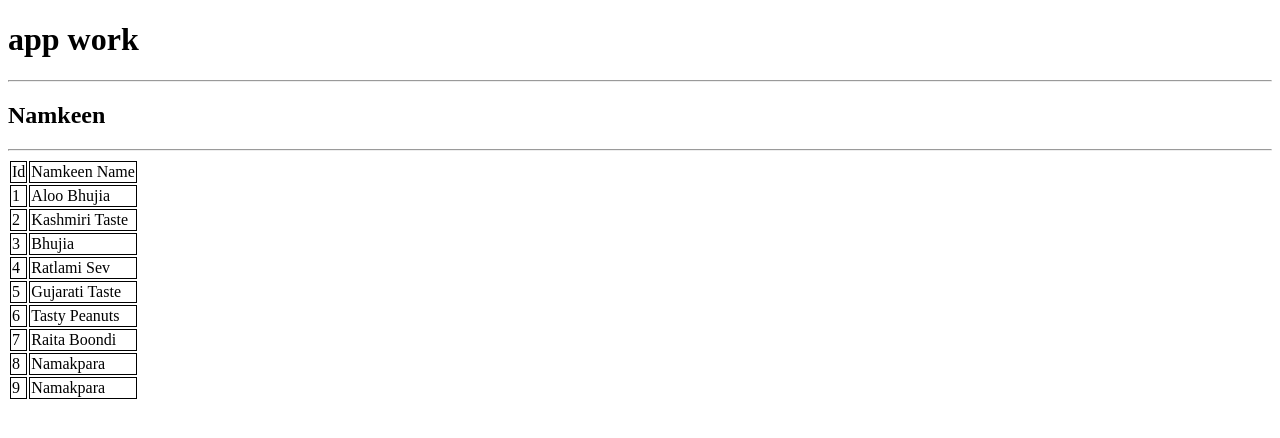
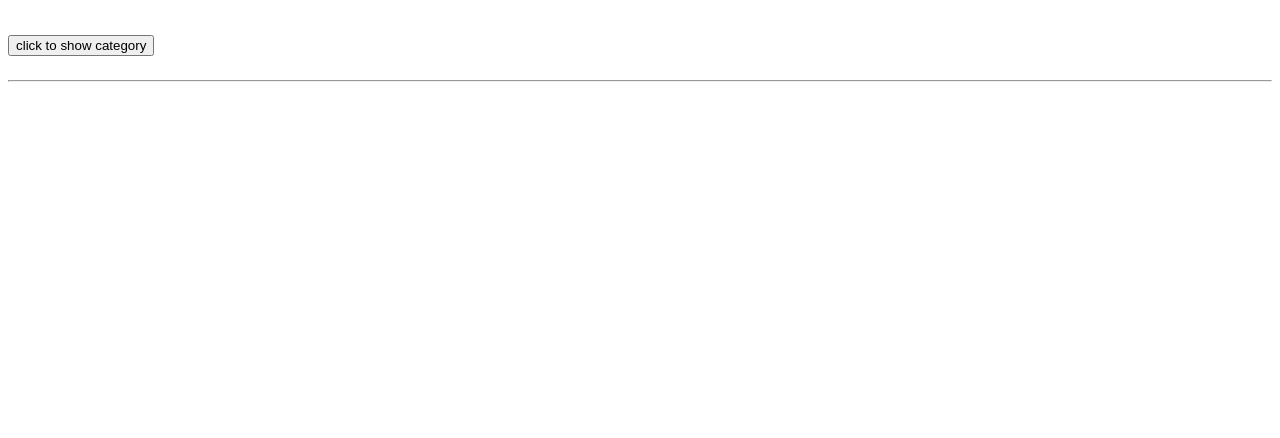
Before and after one commit to kishanlakhani/import-export-demo, an Angular app: page / in a window 1280 px wide. Shown: the top 438 px of the page. Built offline with nearby package versions, Linux system fonts and the light colour scheme.

Commit message:
drop down

```diff
--- a/src/app/app.component.html
+++ b/src/app/app.component.html
@@ -1,3 +1,3 @@
-<h1>app work</h1>
+<h1><button (click)="isShow()">click to show category </button></h1>
 <hr>
-<app-category></app-category>
+<app-category *ngIf="isCategoryShow" [isCategoryShow]="isCategoryShow"></app-category >
--- a/src/app/app.component.ts
+++ b/src/app/app.component.ts
@@ -7,4 +7,14 @@ import { Component } from '@angular/core';
 })
 export class AppComponent {
   title = 'import-export-demo';
+  isCategoryShow:boolean=false;
+  isShow(){
+    this.isCategoryShow = !this.isCategoryShow;
+  }
+
+  ngOnInit(): void {
+    //Called after the constructor, initializing input properties, and the first call to ngOnChanges.
+    //Add 'implements OnInit' to the class.
+    console.log("app component ngOnIt call");
+  }
 }
--- a/src/app/app.module.ts
+++ b/src/app/app.module.ts
@@ -2,14 +2,18 @@ import { NgModule } from '@angular/core'
 import { SharedModule } from './shared/shared.module'; //common and browsermodule
 import { AppComponent } from './app.component';
 import { CategoryModule } from './category/category.module';
+import { CoreComponent } from './core/core.component';
+import { FormsModule } from '@angular/forms';
 
 @NgModule({
   declarations: [
     AppComponent,
+    CoreComponent,
   ],
   imports: [
     SharedModule,
-    CategoryModule
+    CategoryModule,
+    FormsModule
   ],
   bootstrap: [AppComponent]
 })
--- a/src/app/category/category.component.html
+++ b/src/app/category/category.component.html
@@ -1,5 +1,33 @@
+<!-- for dropdownbox and input box  -->
+<h2>Namkeen</h2>
+<select name="" id="namkeenName" *ngIf="isHideProduct"  (click)="getPrice()" >
+<option value="" disabled>select change price</option>
+<option  *ngFor="let item of NamkeenName"  [value]="item">{{ item }}</option>
+</select>
+<input *ngIf="isShowPriceInput &&  isHideProduct" type="number" [(ngModel)]="newPrice">
 
-<h2>Namkeen</h2>
+<!-- for hide and show product  -->
+<hr>
+<button (click)="hideProduct()">Hide Product List</button>
 <hr>
 
-<app-product></app-product>
+<!-- for product category -->
+<div *ngIf="isHideProduct">
+  <div *ngIf="!selectValue; else notShow" >
+      <app-product></app-product>
+  </div>
+    <ng-template #notShow>
+      <app-product [priceChangeX]="newPrice" [selectIndexX]="selectIndex"></app-product>
+    </ng-template>
+</div>
+
+  <!--
+<div *ngIf="isHideProduct">
+<div *ngIf="price==0; else notShow" >
+    <app-product></app-product>
+  </div>
+  <ng-template #notShow>
+    <app-product [priceChange]="newPrice"></app-product>
+  </ng-template>
+</div>
+-->
--- a/src/app/category/category.component.ts
+++ b/src/app/category/category.component.ts
@@ -1,15 +1,82 @@
-import { Component, OnInit } from '@angular/core';
-
+import { Component, OnInit, SimpleChanges, Input } from '@angular/core';
+import {INamkeen , NAMKEEN } from '../product/Namkeen';
 @Component({
   selector: 'app-category',
   templateUrl: './category.component.html',
   styleUrls: ['./category.component.css']
 })
 export class CategoryComponent implements OnInit {
+  @Input() isCategoryShow:boolean=false;
+  // newPrice come from input box for change partucular product price and two way databinding
+  newPrice:number;
+  // all NAMKEEN data store in NamkeenList
+  NamekeenList:INamkeen[];
+  // for drop down store only name use NamkeenName
+  NamkeenName:string[];
+
+  name:string;
+  // isShowPriceInput for when drop down select then after show input box
+  isShowPriceInput:boolean;
+  //isHideProduct for product component show and hide
+  isHideProduct:boolean
+  // selectValue for store select dorp down value
+  selectValue:string;
+  // selectIndex index of selectValue in NAMKEEN
+  selectIndex:number;
 
   constructor() { }
 
   ngOnInit() {
+    console.log("category ngOnIt call")
+    this.newPrice=0;
+    this.NamekeenList = NAMKEEN;
+    this.NamkeenName = this.NamekeenList.map(namkeen=>{
+      return namkeen.namkeenName;
+    });
+    this.name='';
+    this.isShowPriceInput=false;
+    this.isHideProduct=true;
   }
 
+  ngOnChanges(changes: SimpleChanges): void {
+    //Called before any other lifecycle hook. Use it to inject dependencies, but avoid any serious work here.
+    //Add '${implements OnChanges}' to the class.
+    console.log("category componet ngOnChanege call " +changes.isCategoryShow.previousValue + " to " + changes.isCategoryShow.currentValue );
+
+  }
+
+  ngOnDestroy(): void {
+    //Called once, before the instance is destroyed.
+    //Add 'implements OnDestroy' to the class.
+    console.log("category destroy call")
+  }
+
+  // when hide product list button click hideProduct run
+  hideProduct(){
+    console.log(this.isHideProduct)
+    this.isHideProduct = !this.isHideProduct; // false to true or true to false toggel
+    this.isShowPriceInput = false;
+
+  }
+
+  // input box price value get when drop down value select
+  getPrice(){
+    console.log(this.name)
+
+    this.selectValue = (<HTMLInputElement>document.getElementById('namkeenName')).value;
+    let s = NAMKEEN[this.NamkeenName.indexOf(this.selectValue)].idNo;
+    this.selectIndex = s;
+    console.log(this.selectIndex)
+    let p  = NAMKEEN[this.NamkeenName.indexOf(this.selectValue)].price;
+    this.newPrice = Number(p);
+    this.isShowPriceInput = true;
+  }
+
+
+
+ a(){
+   console.log("kkk")
+ }
+
+
 }
--- a/src/app/category/category.module.ts
+++ b/src/app/category/category.module.ts
@@ -3,12 +3,13 @@ import { NgModule } from '@angular/core';
 
 import { CategoryComponent } from './category.component';
 import { ProductModule } from '../product/product.module';
-
+import { FormsModule} from '@angular/forms'
 @NgModule({
   declarations: [CategoryComponent],
   imports: [
     SharedModule,
-    ProductModule
+    ProductModule,
+    FormsModule
   ],
   exports:[
     CategoryComponent
--- /dev/null
+++ b/src/app/core/core.component.ts
@@ -0,0 +1,19 @@
+import { Component, OnInit } from '@angular/core';
+
+@Component({
+  selector: 'app-core',
+  template: `
+    <p>
+      core works!
+    </p>
+  `,
+  styles: []
+})
+export class CoreComponent implements OnInit {
+
+  constructor() { }
+
+  ngOnInit() {
+  }
+
+}
--- a/src/app/product/Namkeen.ts
+++ b/src/app/product/Namkeen.ts
@@ -1,18 +1,19 @@
-export interface Namkeen {
-    id:number,
-    namkeenName:string
+export interface INamkeen {
+    idNo:number,
+    namkeenName:string,
+    price:number
 }
 
 
 
-export const NAMKEEN : Namkeen[]= [
-    {id:1,namkeenName:"Aloo Bhujia" },
-    {id:2,namkeenName:"Kashmiri Taste" },
-    {id:3,namkeenName:"Bhujia" },
-    {id:4,namkeenName:"Ratlami Sev" },
-    {id:5,namkeenName:"Gujarati Taste" },
-    {id:6,namkeenName:"Tasty Peanuts" },
-    {id:7,namkeenName:"Raita Boondi" },
-    {id:8,namkeenName:"Namakpara" },
-    {id:9,namkeenName:"Namakpara" },
+export let NAMKEEN : INamkeen[]= [
+    {idNo:1,namkeenName:"Aloo Bhujia",price:5 },
+    {idNo:2,namkeenName:"Kashmiri Taste",price:10 },
+    {idNo:3,namkeenName:"Bhujia" ,price:20},
+    {idNo:4,namkeenName:"Ratlami Sev" ,price:30},
+    {idNo:5,namkeenName:"Gujarati Taste" ,price:50},
+    {idNo:6,namkeenName:"Tasty Peanuts" ,price:80},
+    {idNo:7,namkeenName:"Raita Boondi",price:10 },
+    {idNo:8,namkeenName:"Namakpara" ,price:5},
+    {idNo:9,namkeenName:"Namakpara" ,price:15}
 ];
--- a/src/app/product/product.component.html
+++ b/src/app/product/product.component.html
@@ -3,10 +3,12 @@
         <tr>
             <td>Id</td>
             <td>Namkeen Name</td>
+            <td>Price</td>
         </tr>
         <tr *ngFor="let namkeen of NamkeenList">
-            <td>{{namkeen.id}}</td>
+            <td>{{namkeen.idNo}}</td>
             <td>{{namkeen.namkeenName}}</td>
+            <td>{{namkeen.price }}</td>
         </tr>
 
     </table>
--- a/src/app/product/product.component.ts
+++ b/src/app/product/product.component.ts
@@ -1,18 +1,41 @@
-import { Component, OnInit } from '@angular/core';
-import { NAMKEEN,Namkeen } from './Namkeen';
+import { Component, OnInit  ,SimpleChanges, Input,OnDestroy} from '@angular/core';
+import { NAMKEEN,INamkeen } from './Namkeen';
   import { from } from 'rxjs';
 @Component({
   selector: 'app-product',
   templateUrl: './product.component.html',
   styleUrls: ['./product.component.css']
 })
-export class ProductComponent implements OnInit {
-  NamkeenList:Namkeen[]= NAMKEEN;
-  constructor() {
+export class ProductComponent implements OnInit ,OnDestroy{
+  NamkeenList:INamkeen[];
+  @Input() priceChangeX:number=0;
+  @Input() selectIndexX:number=0;
+  construtor() {
     console.log(NAMKEEN);
   }
 
   ngOnInit() {
+    this.NamkeenList = NAMKEEN;
+    console.log("product ngonit call")
+  }
+  ngOnChanges(changes: SimpleChanges): void {
+    console.log("ngOnChanges product call")
+    // console.log(this.NamkeenList[this.selectIndexX-1].price)
+    this.NamkeenList[this.selectIndexX-1]["price"] = changes.priceChangeX.currentValue;
+    // console.log(this.NamkeenList[this.selectIndexX-1].price)
+
+    // this.NamkeenList[]
+    // console.log(changes.priceChange.previousValue)
+    // console.log(changes.priceChange.currentValue)
+    // this.NamkeenList.map(namkeen => {
+    //   // console.log(namkeen.id);
+    //    return namkeen.price=changes.priceChange.currentValue;
+    // })
+  }
+  ngOnDestroy(): void {
+    //Called once, before the instance is destroyed.
+    //Add 'implements OnDestroy' to the class.
+    console.log("product destroy call");
   }
 
 }
```
Also changed, not shown: src/app/core/core.module.ts (+5 -6 lines).
